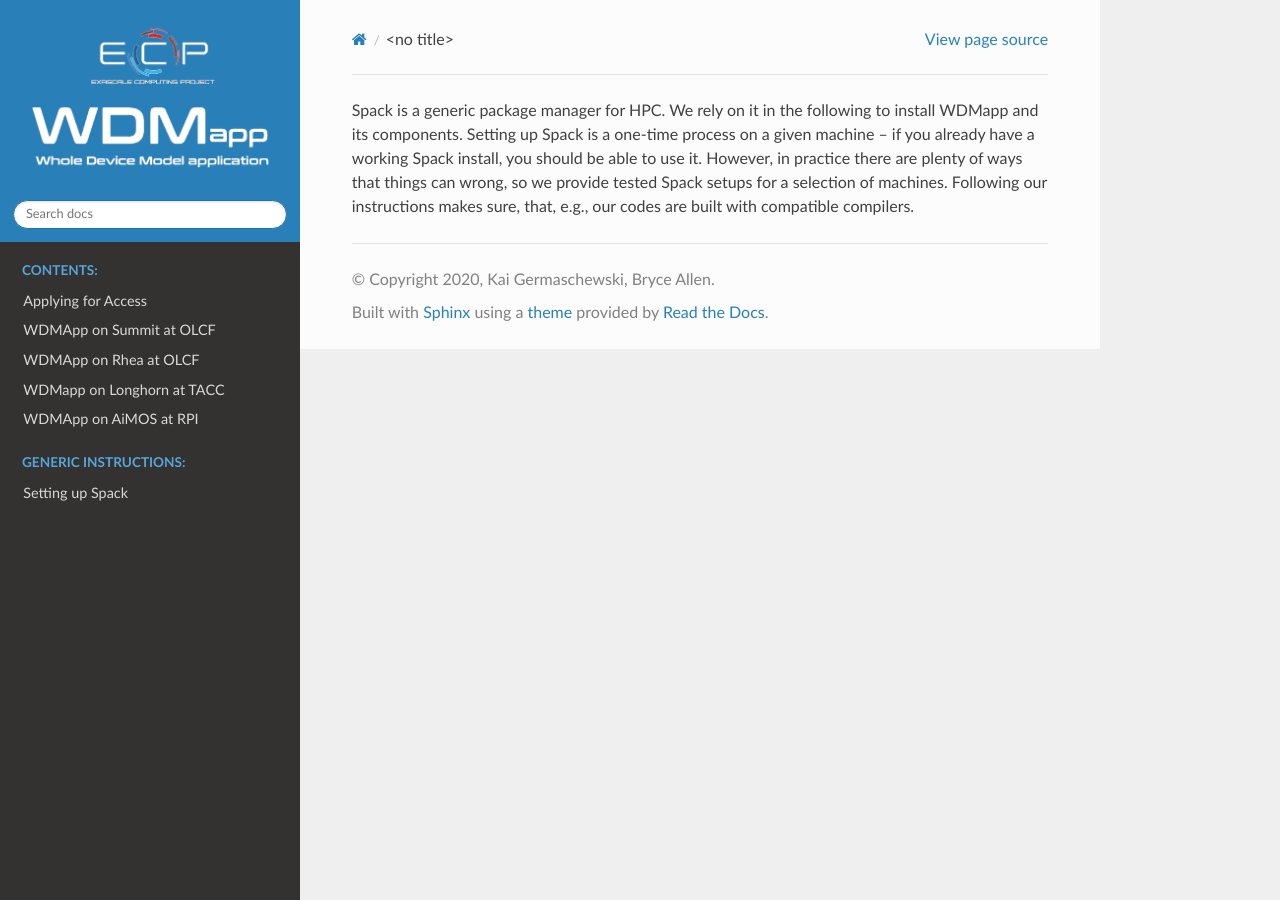
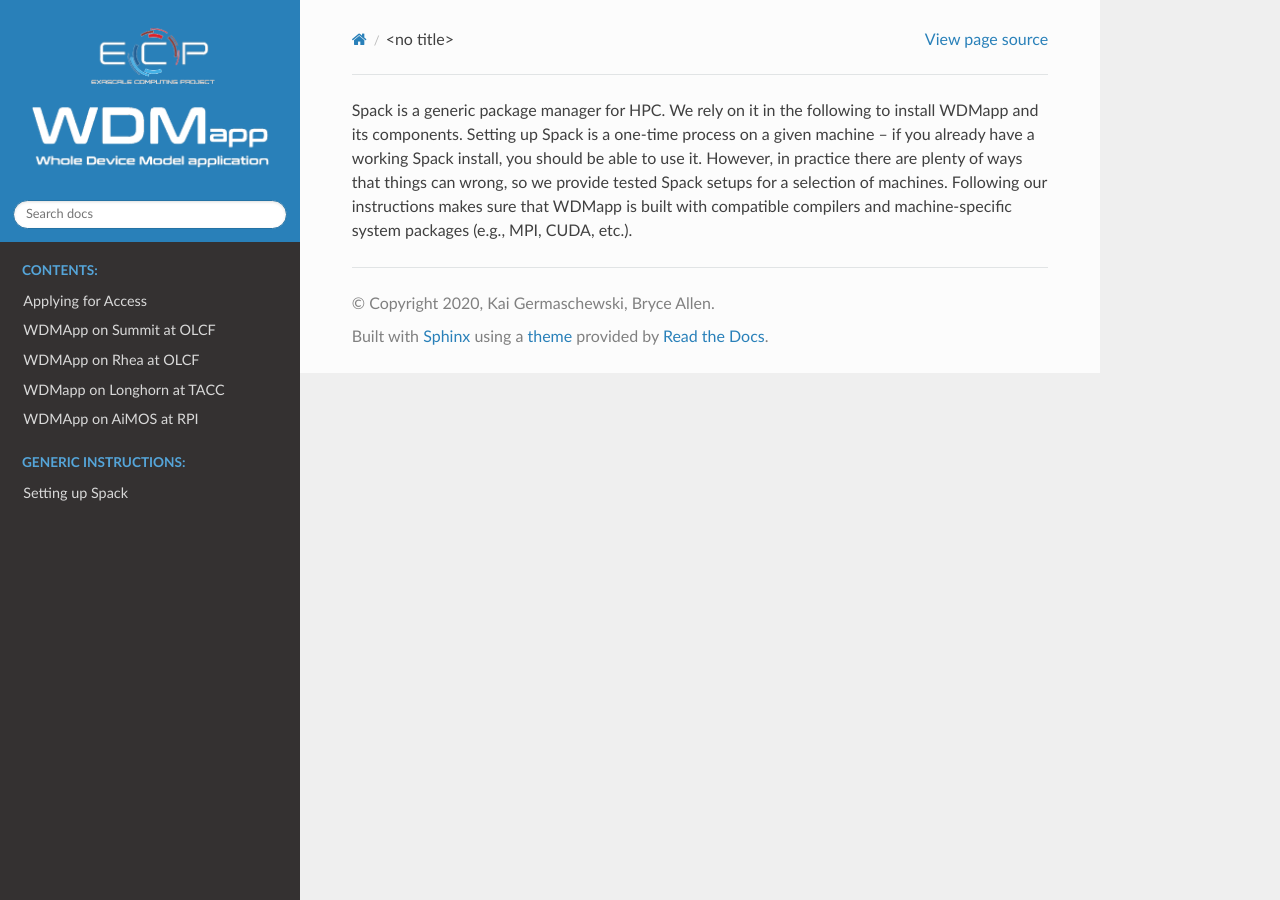
Before and after one commit to wdmapp/wdmapp-config, a Sphinx documentation site: the page built from docs/spack/setup-intro.rst, in a window 1280 px wide. Built offline with Sphinx 7.4.7 and the Read the Docs theme 2.0.0, drawn with Linux system fonts in a browser that asks for light colours; pages that are not in the unit, such as notebooks, are missing from menus.

Commit message:
Fixes from Cameron

```diff
--- a/docs/machines/note-olcf-spack-dir.rst
+++ b/docs/machines/note-olcf-spack-dir.rst
@@ -9,7 +9,7 @@
 
       $ mkdir -p /gpfs/alpine/scratch/$USER/spack-stage
 
-      and add the following to ``~/.spack/config.yaml``:
+   and add the following to ``~/.spack/config.yaml``:
 
    .. code-block:: yaml
 
--- a/docs/spack/setup-intro.rst
+++ b/docs/spack/setup-intro.rst
@@ -3,5 +3,5 @@ Spack is a generic package manager for HPC. We rely on it in the following to in
 WDMapp and its components. Setting up Spack is a one-time process on a given machine
 -- if you already have a working Spack install, you should be able to use it.
 However, in practice there are plenty of ways that things can wrong, so we provide
-tested Spack setups for a selection of machines. Following our instructions makes sure,
-that, e.g., our codes are built with compatible compilers.
+tested Spack setups for a selection of machines.
+Following our instructions makes sure that WDMapp is built with compatible compilers and machine-specific system packages (e.g., MPI, CUDA, etc.).
```
